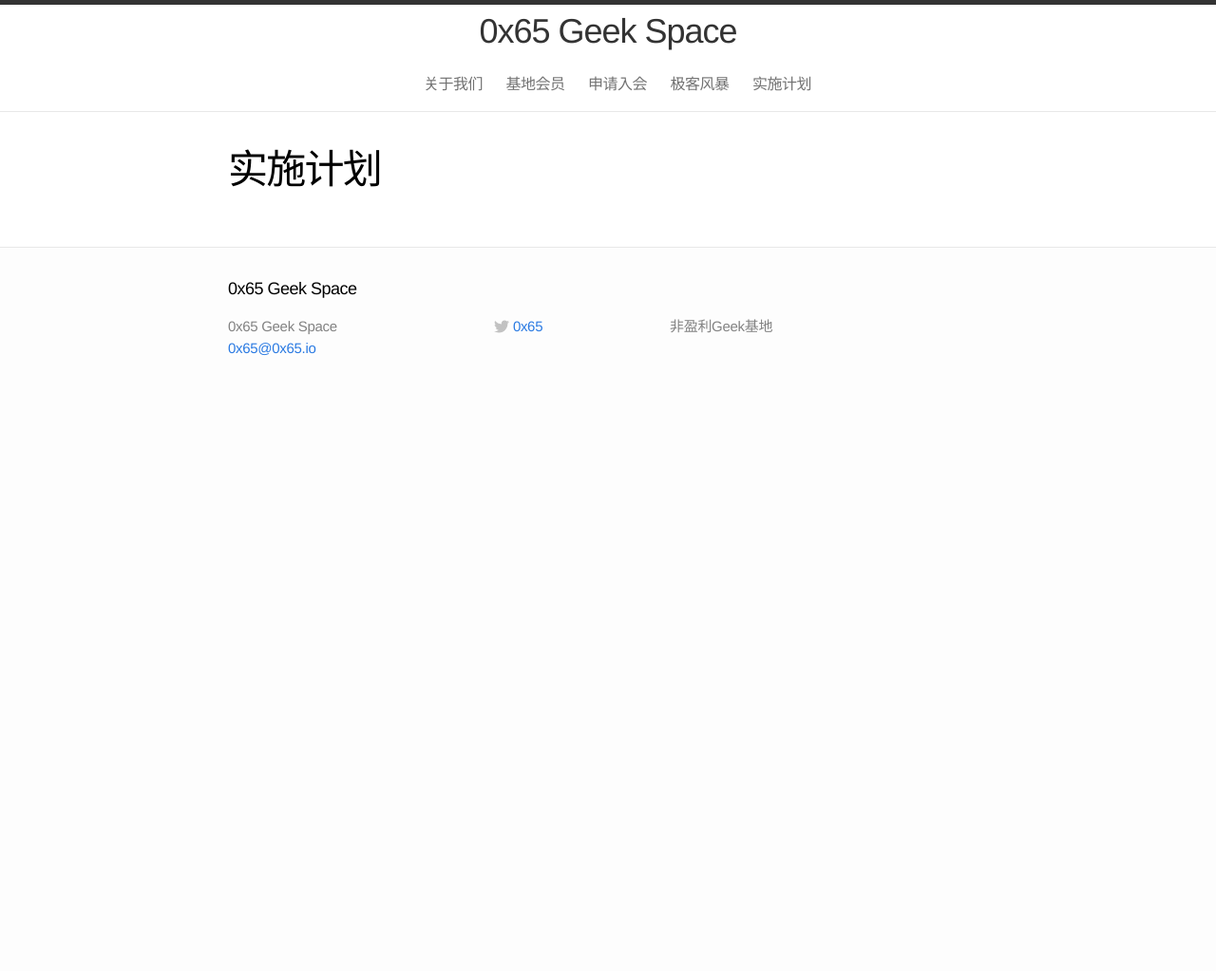
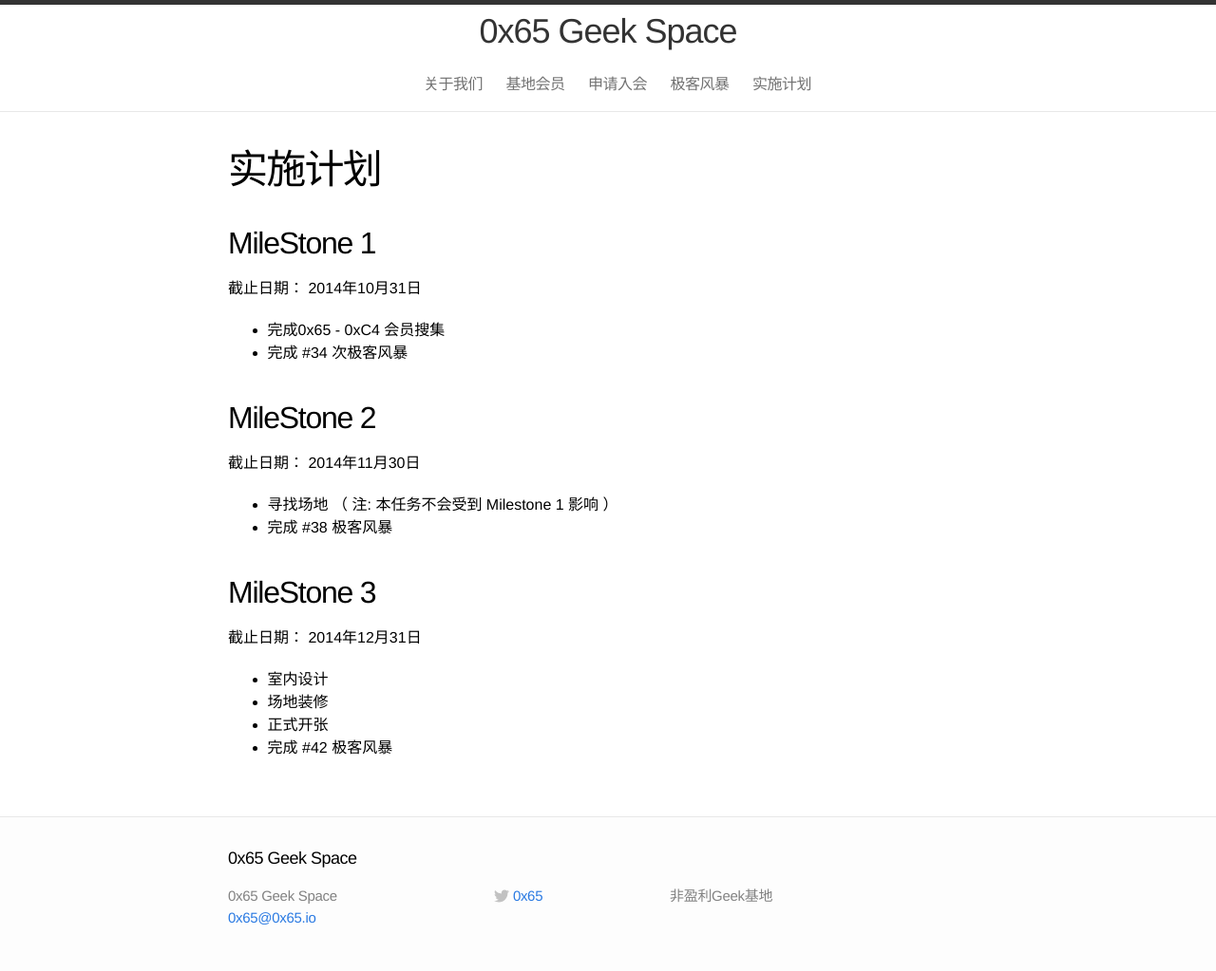
Before and after one commit to 0x65geekspace/0x65geekspace.github.io, a Jekyll site: the page built from plan.md, in a window 1280 px wide. Shown: the whole page at 95% size. Built offline with Jekyll 4.4.1, drawn with Linux system fonts in a browser that asks for light colours; before the commit the page ends 900 px from its top, so only the background shows below that.

Commit message:
add content for plan.md

```diff
--- a/plan.md
+++ b/plan.md
@@ -2,3 +2,24 @@
 layout: page
 title: 实施计划
 ---
+
+## MileStone 1 ##
+截止日期： 2014年10月31日
+
+- 完成0x65 - 0xC4 会员搜集
+- 完成 #34 次极客风暴
+
+
+## MileStone 2 ##
+截止日期： 2014年11月30日
+
+- 寻找场地 （ 注: 本任务不会受到 Milestone 1 影响 ）
+- 完成 #38  极客风暴
+
+## MileStone 3 ##
+截止日期： 2014年12月31日
+
+- 室内设计
+- 场地装修
+- 正式开张
+- 完成 #42 极客风暴
```
